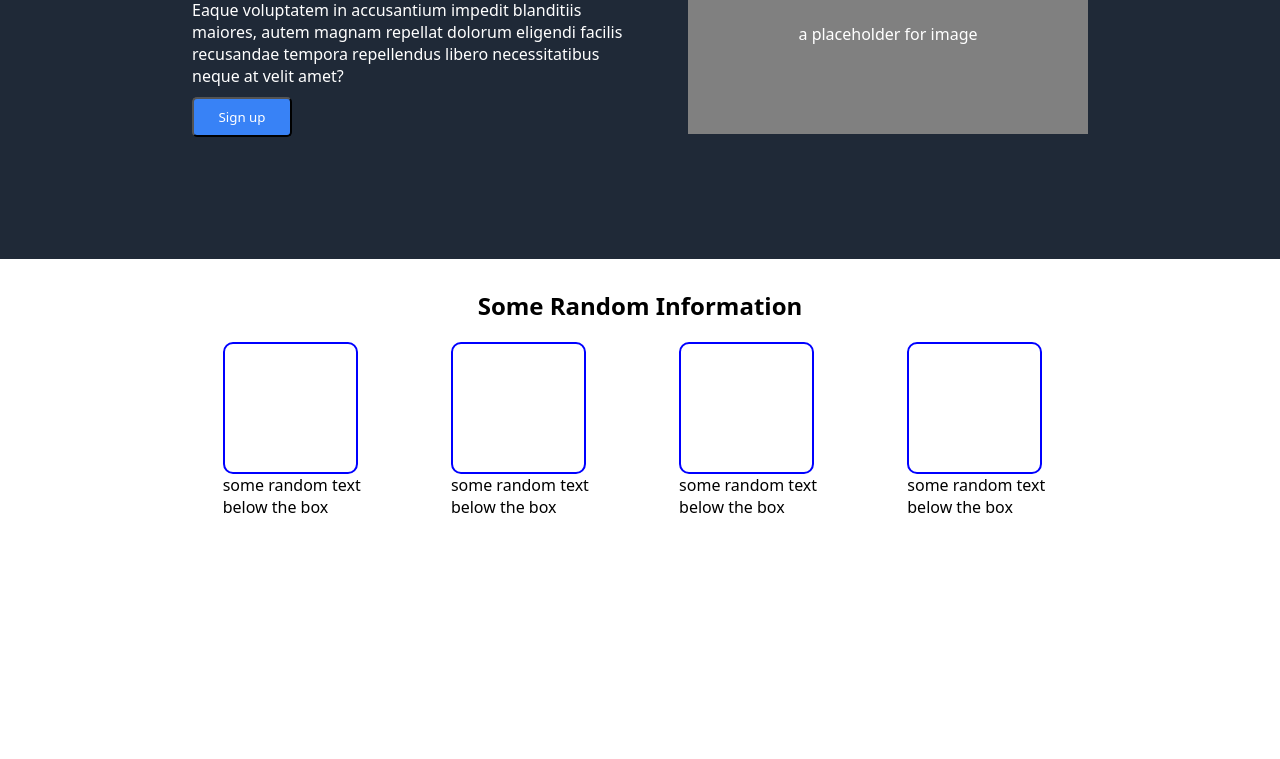
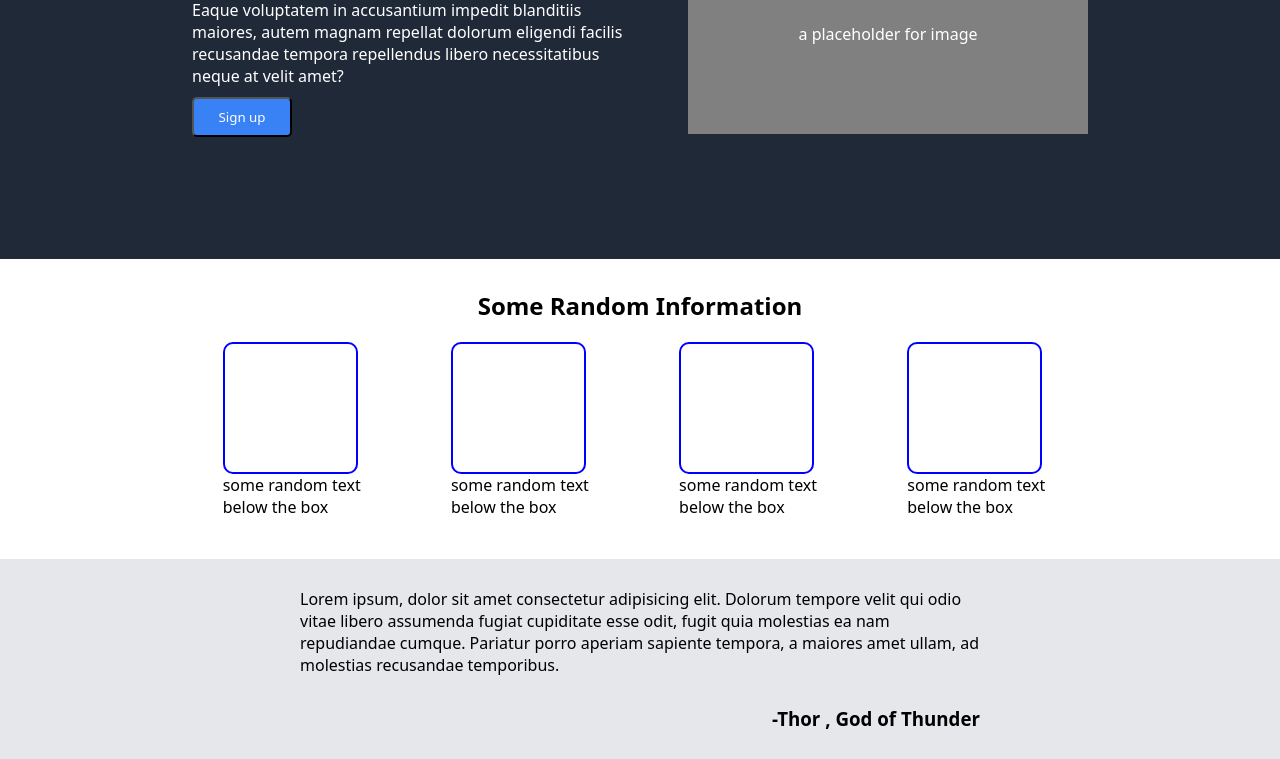
Before and after one commit to RezaBarkhordari21/odin-landingPage, a plain HTML site: page index.html in a window 1280 px wide. Shown: the part 241-1000 px from the top of the page. Before the commit the page ends 800 px from the top, so only its background shows below. Drawn offline with Linux system fonts and the light colour scheme.

Commit message:
create testimonial section

```diff
--- a/index.html
+++ b/index.html
@@ -58,5 +58,16 @@
         </div>
       </div>
     </div>
+
+    <div class="testimonial">
+      <p>
+        Lorem ipsum, dolor sit amet consectetur adipisicing elit. Dolorum
+        tempore velit qui odio vitae libero assumenda fugiat cupiditate esse
+        odit, fugit quia molestias ea nam repudiandae cumque. Pariatur porro
+        aperiam sapiente tempora, a maiores amet ullam, ad molestias recusandae
+        temporibus.
+      </p>
+      <h3>-Thor , God of Thunder</h3>
+    </div>
   </body>
 </html>
--- a/style.css
+++ b/style.css
@@ -89,3 +89,21 @@
     border: 2px solid blue;
     border-radius: 10px;
 }
+
+
+.testimonial {
+    width: 100%;
+    height: 200px;
+    background-color: #e5e7eb;
+    margin-top: 70px;
+    display: flex;
+    justify-content: center;
+    align-items: center;
+    padding: 0 300px;
+    flex-direction: column;
+}
+
+.testimonial h3 {
+    margin-left: auto;
+    margin-top: 30px;
+}
```
